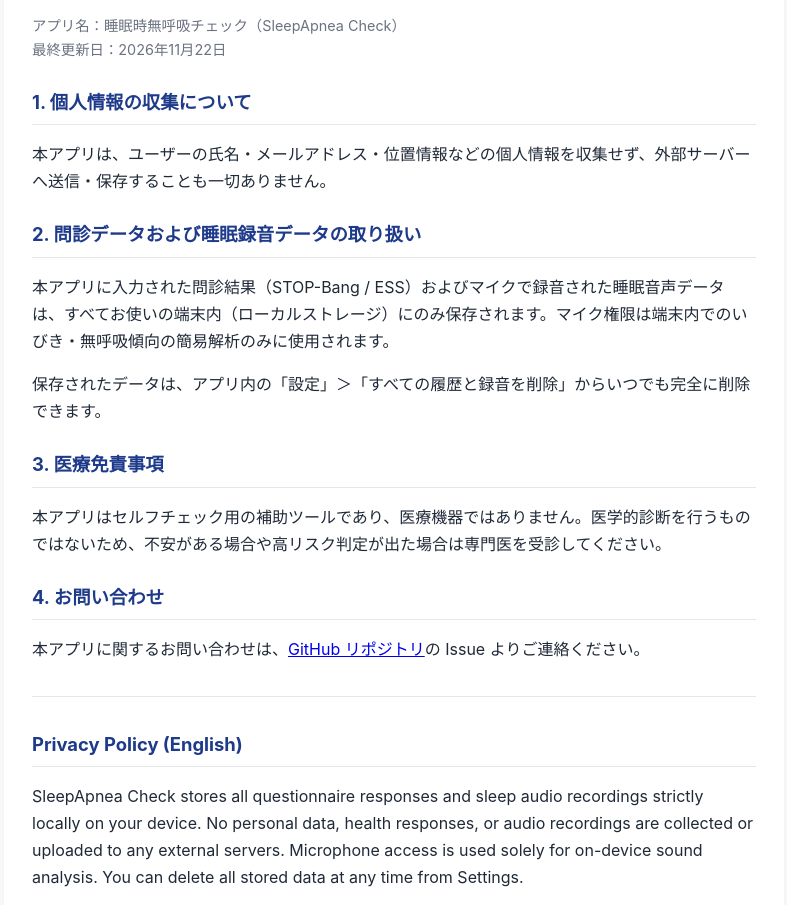
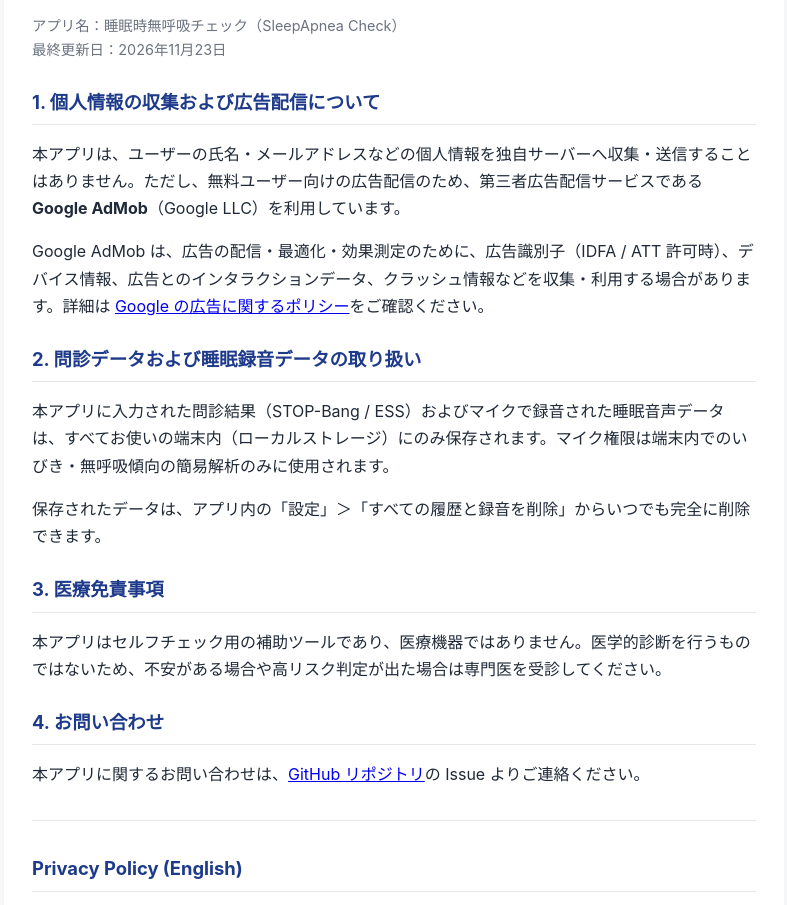
Before and after one commit to naritamasayuki/SleepApneaCheck, a plain HTML site: page docs/privacy-policy.html in a window 1280 px wide. Shown: the part 115-1020 px from the top of the page, without its empty margins (246-1033 px from the left). Drawn offline with Linux system fonts and the light colour scheme.

Commit message:
docs: v1.1.0のGoogle AdMob導入に合わせてプライバシーポリシーを更新

```diff
--- a/docs/privacy-policy.html
+++ b/docs/privacy-policy.html
@@ -28,10 +28,11 @@
 <body>
   <div class="card">
     <h1>プライバシーポリシー（Privacy Policy）</h1>
-    <p class="meta">アプリ名：睡眠時無呼吸チェック（SleepApnea Check）<br>最終更新日：2026年11月22日</p>
+    <p class="meta">アプリ名：睡眠時無呼吸チェック（SleepApnea Check）<br>最終更新日：2026年11月23日</p>
 
-    <h2>1. 個人情報の収集について</h2>
-    <p>本アプリは、ユーザーの氏名・メールアドレス・位置情報などの個人情報を収集せず、外部サーバーへ送信・保存することも一切ありません。</p>
+    <h2>1. 個人情報の収集および広告配信について</h2>
+    <p>本アプリは、ユーザーの氏名・メールアドレスなどの個人情報を独自サーバーへ収集・送信することはありません。ただし、無料ユーザー向けの広告配信のため、第三者広告配信サービスである <strong>Google AdMob</strong>（Google LLC）を利用しています。</p>
+    <p>Google AdMob は、広告の配信・最適化・効果測定のために、広告識別子（IDFA / ATT 許可時）、デバイス情報、広告とのインタラクションデータ、クラッシュ情報などを収集・利用する場合があります。詳細は <a href="https://policies.google.com/technologies/ads?hl=ja" target="_blank" rel="noopener">Google の広告に関するポリシー</a>をご確認ください。</p>
 
     <h2>2. 問診データおよび睡眠録音データの取り扱い</h2>
     <p>本アプリに入力された問診結果（STOP-Bang / ESS）およびマイクで録音された睡眠音声データは、すべてお使いの端末内（ローカルストレージ）にのみ保存されます。マイク権限は端末内でのいびき・無呼吸傾向の簡易解析のみに使用されます。</p>
@@ -46,7 +47,7 @@
     <hr style="margin: 32px 0; border: none; border-top: 1px solid #e5e7eb;">
 
     <h2>Privacy Policy (English)</h2>
-    <p>SleepApnea Check stores all questionnaire responses and sleep audio recordings strictly locally on your device. No personal data, health responses, or audio recordings are collected or uploaded to any external servers. Microphone access is used solely for on-device sound analysis. You can delete all stored data at any time from Settings.</p>
+    <p>SleepApnea Check stores all questionnaire responses and sleep audio recordings strictly locally on your device. No health responses or audio recordings are uploaded to our servers. For free-tier users, this app uses <strong>Google AdMob</strong> to display banner ads; Google AdMob may collect device identifiers, ad interaction data, and diagnostic data in accordance with <a href="https://policies.google.com/technologies/ads" target="_blank" rel="noopener">Google's Advertising Privacy Policy</a>. You can delete all local data at any time from Settings.</p>
     <p><strong>Medical Disclaimer:</strong> This app is a self-check screening tool and is not a medical device. It does not provide medical diagnosis.</p>
   </div>
 </body>
```
